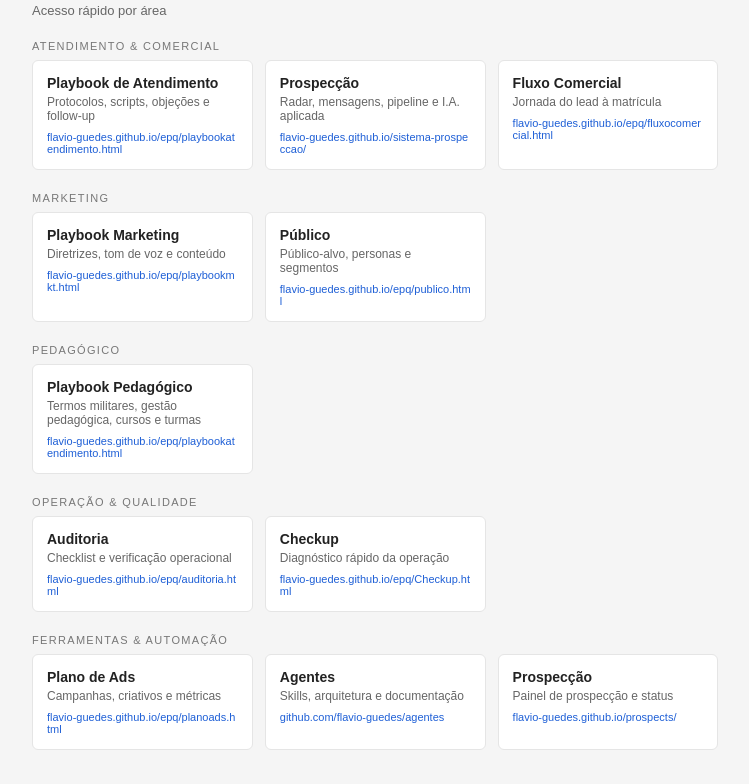
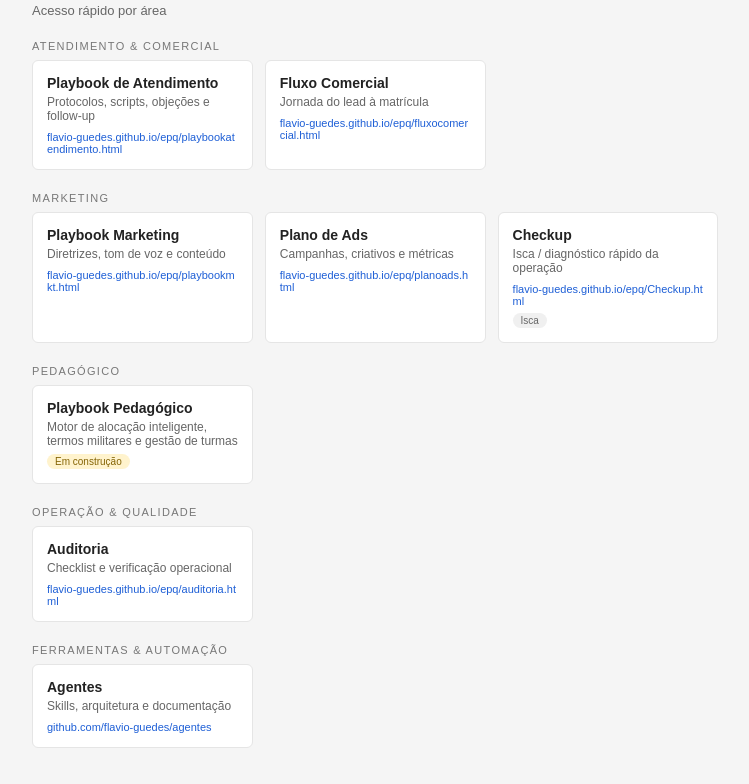
Before and after one commit to flavio-guedes/epq-central, a plain HTML site: page index.html in a window 1280 px wide. Shown: the part 68-852 px from the top of the page, without its empty margins (32-781 px from the left). Drawn offline with Linux system fonts and the light colour scheme.

Commit message:
refactor: remove prospecção da central EPQ; ajusta agentes fora do EPQ; checkup como isca no marketing; pedagógico marcado como em construção

```diff
--- a/index.html
+++ b/index.html
@@ -18,6 +18,8 @@
   .card .name { font-weight: 700; font-size: 14px; margin-bottom: 4px; }
   .card .desc { font-size: 12px; color: #666; }
   .card .link { font-size: 11px; color: #1e5fd6; margin-top: 8px; word-break: break-all; }
+  .badge { display: inline-block; font-size: 10px; padding: 2px 8px; border-radius: 12px; background: #f0f0f0; color: #666; margin-top: 6px; }
+  .badge-wip { background: #fff3cd; color: #856404; }
 </style>
 </head>
 <body>
@@ -32,11 +34,6 @@
         <div class="name">Playbook de Atendimento</div>
         <div class="desc">Protocolos, scripts, objeções e follow-up</div>
         <div class="link">flavio-guedes.github.io/epq/playbookatendimento.html</div>
-      </a>
-      <a class="card" href="https://flavio-guedes.github.io/sistema-prospeccao/">
-        <div class="name">Prospecção</div>
-        <div class="desc">Radar, mensagens, pipeline e I.A. aplicada</div>
-        <div class="link">flavio-guedes.github.io/sistema-prospeccao/</div>
       </a>
       <a class="card" href="https://flavio-guedes.github.io/epq/fluxocomercial.html">
         <div class="name">Fluxo Comercial</div>
@@ -54,10 +51,16 @@
         <div class="desc">Diretrizes, tom de voz e conteúdo</div>
         <div class="link">flavio-guedes.github.io/epq/playbookmkt.html</div>
       </a>
-      <a class="card" href="https://flavio-guedes.github.io/epq/publico.html">
-        <div class="name">Público</div>
-        <div class="desc">Público-alvo, personas e segmentos</div>
-        <div class="link">flavio-guedes.github.io/epq/publico.html</div>
+      <a class="card" href="https://flavio-guedes.github.io/epq/planoads.html">
+        <div class="name">Plano de Ads</div>
+        <div class="desc">Campanhas, criativos e métricas</div>
+        <div class="link">flavio-guedes.github.io/epq/planoads.html</div>
+      </a>
+      <a class="card" href="https://flavio-guedes.github.io/epq/Checkup.html">
+        <div class="name">Checkup</div>
+        <div class="desc">Isca / diagnóstico rápido da operação</div>
+        <div class="link">flavio-guedes.github.io/epq/Checkup.html</div>
+        <span class="badge">Isca</span>
       </a>
     </div>
   </div>
@@ -65,10 +68,10 @@
   <div class="group">
     <div class="group-title">Pedagógico</div>
     <div class="grid">
-      <a class="card" href="https://flavio-guedes.github.io/epq/playbookatendimento.html">
+      <a class="card" href="#">
         <div class="name">Playbook Pedagógico</div>
-        <div class="desc">Termos militares, gestão pedagógica, cursos e turmas</div>
-        <div class="link">flavio-guedes.github.io/epq/playbookatendimento.html</div>
+        <div class="desc">Motor de alocação inteligente, termos militares e gestão de turmas</div>
+        <span class="badge badge-wip">Em construção</span>
       </a>
     </div>
   </div>
@@ -81,31 +84,16 @@
         <div class="desc">Checklist e verificação operacional</div>
         <div class="link">flavio-guedes.github.io/epq/auditoria.html</div>
       </a>
-      <a class="card" href="https://flavio-guedes.github.io/epq/Checkup.html">
-        <div class="name">Checkup</div>
-        <div class="desc">Diagnóstico rápido da operação</div>
-        <div class="link">flavio-guedes.github.io/epq/Checkup.html</div>
-      </a>
     </div>
   </div>
 
   <div class="group">
     <div class="group-title">Ferramentas & Automação</div>
     <div class="grid">
-      <a class="card" href="https://flavio-guedes.github.io/epq/planoads.html">
-        <div class="name">Plano de Ads</div>
-        <div class="desc">Campanhas, criativos e métricas</div>
-        <div class="link">flavio-guedes.github.io/epq/planoads.html</div>
-      </a>
       <a class="card" href="https://github.com/flavio-guedes/agentes">
         <div class="name">Agentes</div>
         <div class="desc">Skills, arquitetura e documentação</div>
         <div class="link">github.com/flavio-guedes/agentes</div>
-      </a>
-      <a class="card" href="https://flavio-guedes.github.io/prospects/">
-        <div class="name">Prospecção</div>
-        <div class="desc">Painel de prospecção e status</div>
-        <div class="link">flavio-guedes.github.io/prospects/</div>
       </a>
     </div>
   </div>
```
